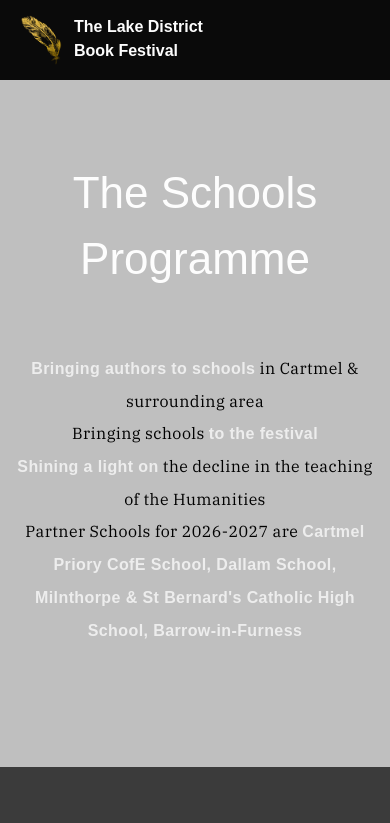
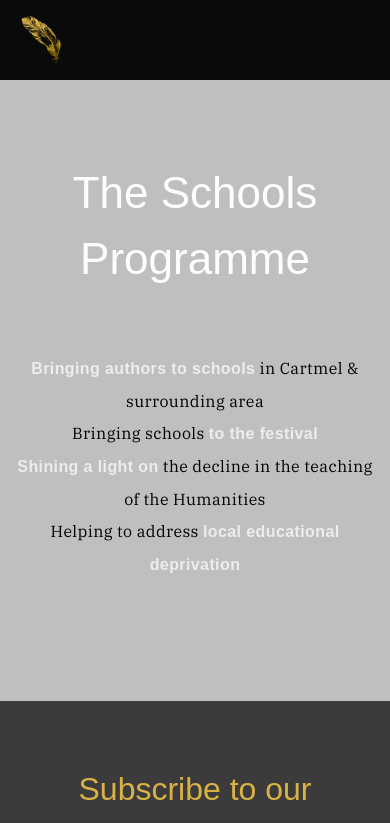
Before and after one commit to Shakey343/lakes-book-fest, a React (Vite) app: page /schools in a window 390 px wide. Shown: the top 823 px of the page. Built offline with nearby package versions, Linux system fonts and the light colour scheme; a web font is replaced by a local one; what tailwind-hamburgers would draw is missing.

Commit message:
removed title text from navbar && added schools text back in

```diff
--- a/src/components/Navbar.tsx
+++ b/src/components/Navbar.tsx
@@ -19,7 +19,7 @@ const Navbar = () => {
         <NavLink to={"/"} className="py-2 z-10" onClick={scrollToTop}>
           <div className="flex gap-2">
             <img src={FeatherImg} alt="" className="w-[50px]" />
-            <span className="text-white">
+            <span className="text-white hidden lg:block">
               The Lake District
               <br /> Book Festival
             </span>
--- a/src/components/sections/SchoolsSection.tsx
+++ b/src/components/sections/SchoolsSection.tsx
@@ -23,6 +23,10 @@ const SchoolsSection = () => {
           the teaching of the Humanities
         </p>
         <p>
+          Helping to address{" "}
+          <span className="text-silver">local educational deprivation</span>
+        </p>
+        {/* <p>
           Partner Schools for 2026-2027 are{" "}
           <span className="text-silver">
             <a href="https://www.cartmelprioryschool.co.uk/" className="hover:opacity-80">
@@ -38,7 +42,7 @@ const SchoolsSection = () => {
             </a>
             , Barrow-in-Furness
           </span>
-        </p>
+        </p> */}
       </div>
       <img
         src={bookImg}
```
